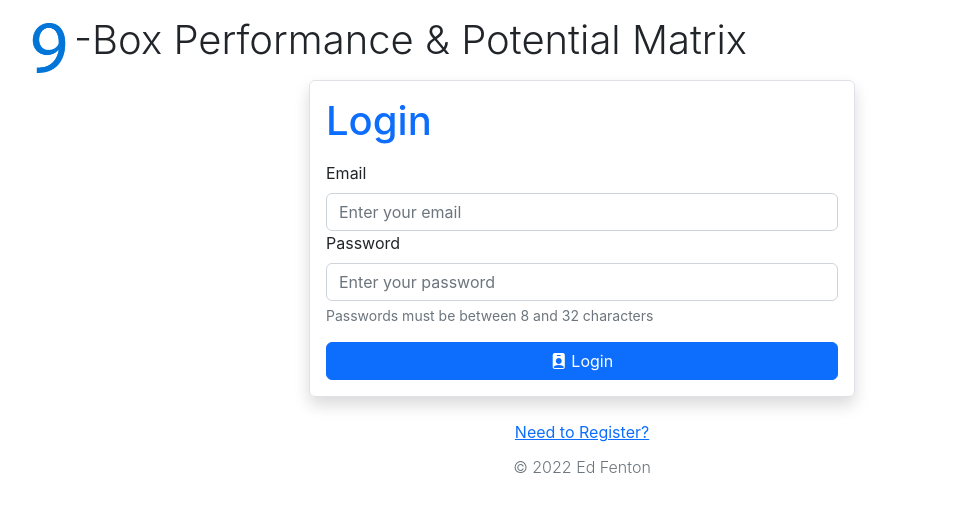
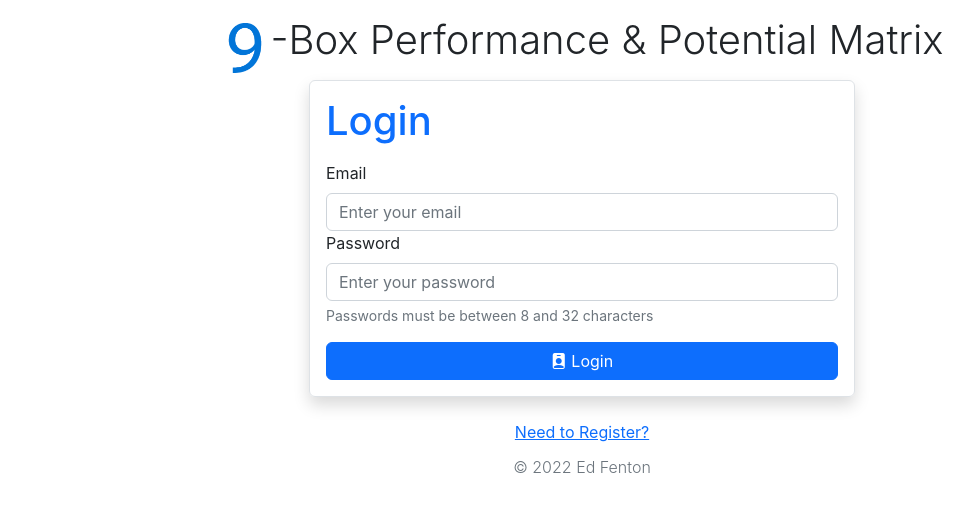
Before and after one commit to edfenton/9box, a React (Create React App) app in the folder client/: page /login in a window 1280 px wide. Shown: the top 512 px of the page, without its empty margins (58-1030 px from the left). Built offline with nearby package versions, Linux system fonts and the light colour scheme.

Commit message:
Centering header

```diff
--- a/client/src/components/Header.js
+++ b/client/src/components/Header.js
@@ -3,7 +3,7 @@
 const Header = () => {
 
   return (
-    <div className="d-flex align-items-center pt-3">
+    <div className="d-flex justify-content-center align-items-center pt-3">
       <img src={logo} height="50" alt="Logo number nine" />
       <p className="display-6">-Box Performance & Potential Matrix</p>
     </div>
```
